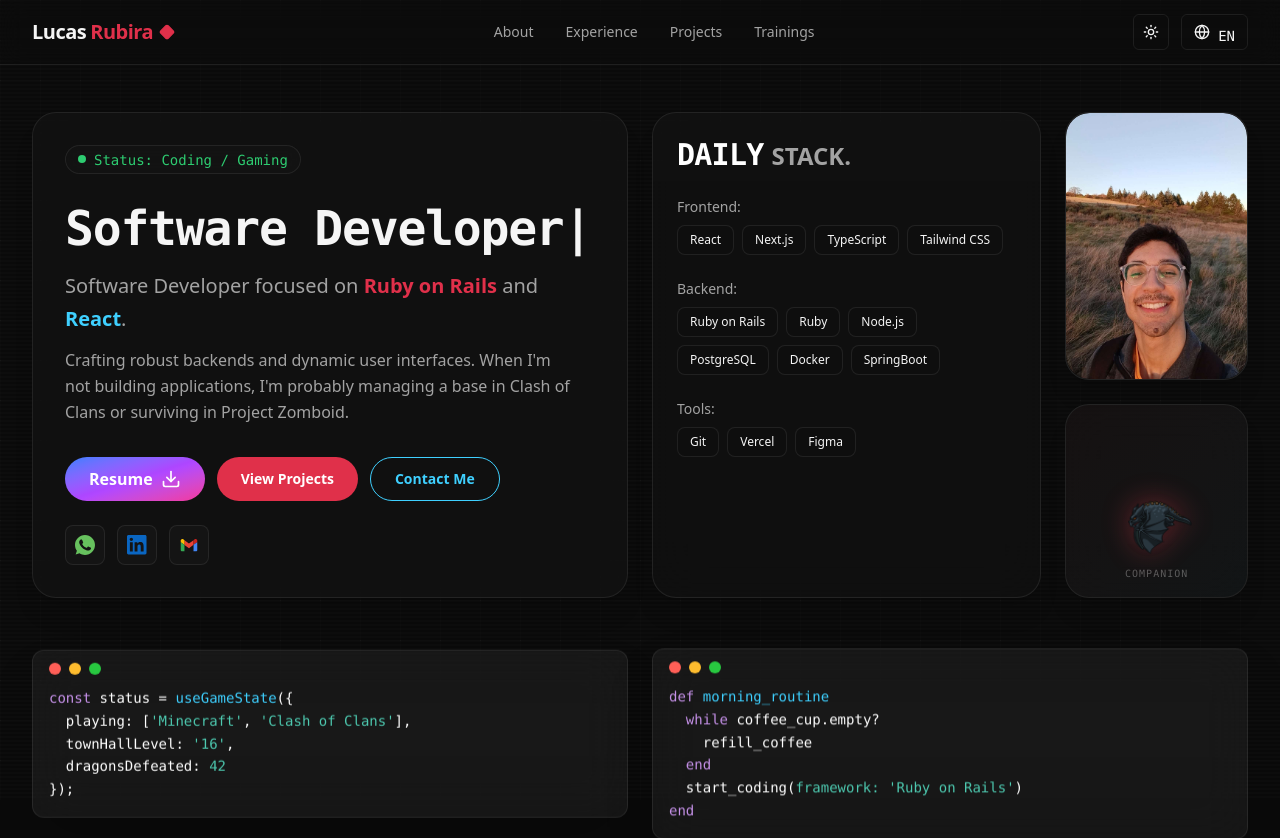
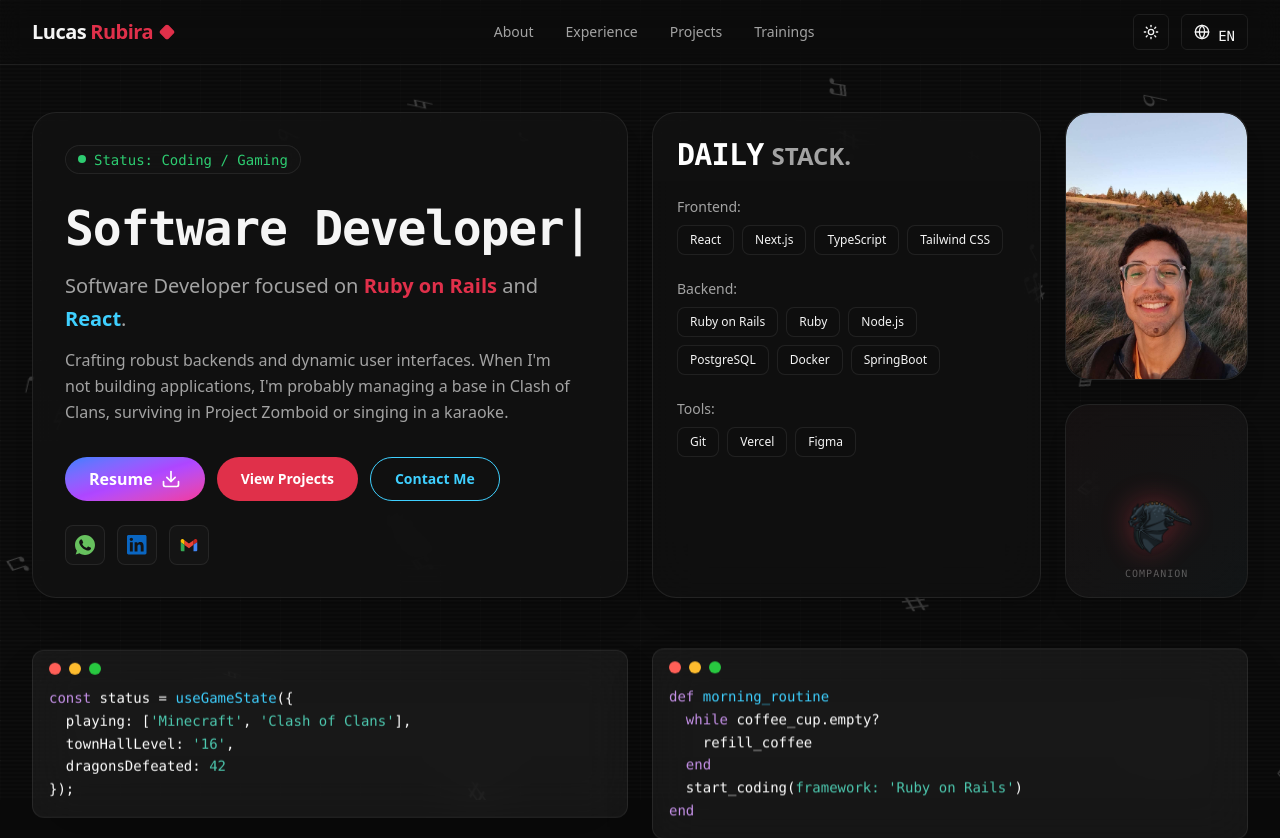
Before and after one commit to horus018/Portfolio, a Next.js app: page / in a window 1280 px wide. Shown: the top 838 px of the page. Built offline with nearby package versions, Linux system fonts and the light colour scheme.

Commit message:
feat: add interactive MusicalNotesBackground
Adds falling musical notes to the background. Notes distribute across the screen, pause on hover, and light up in random colors on click. Also includes minor text updates to the hero description.

```diff
--- a/src/app/page.tsx
+++ b/src/app/page.tsx
@@ -7,6 +7,7 @@
 import { Footer } from "@/components/sections/Footer";
 import { ThemeTransitionDragon } from "@/components/effects/ThemeTransitionDragon";
 import { CircuitBackground } from "@/components/effects/CircuitBackground";
+import { MusicalNotesBackground } from "@/components/effects/MusicalNotesBackground";
 import { ExperienceGrid } from "@/components/sections/ExperienceGrid";
 import { ScrollReveal } from "@/components/effects/ScrollReveal";
 
@@ -16,6 +17,7 @@
   return (
     <>
       <CircuitBackground />
+      <MusicalNotesBackground />
       <ThemeTransitionDragon />
       <Nav />
       <main className="flex-1 flex flex-col items-center w-full max-w-7xl mx-auto px-6 lg:px-8">
--- /dev/null
+++ b/src/components/effects/MusicalNotesBackground.tsx
@@ -0,0 +1,112 @@
+"use client";
+
+import { useState, useEffect, useRef } from "react";
+import { cn } from "@/lib/utils";
+import { useTheme } from "next-themes";
+
+const NOTES = ["♪", "♫", "♩", "♬", "♭", "♮", "♯"];
+const COLORS = [
+  "#FF5733", "#33FF57", "#3357FF", "#F333FF",
+  "#FF33A8", "#33FFF5", "#F5FF33", "#FF8C33",
+  "#8C33FF", "#00E5FF", "#FF007F"
+];
+
+interface NoteData {
+  id: number;
+  char: string;
+  left?: string;
+  right?: string;
+  animationDelay: string;
+  animationDuration: string;
+  color: string;
+  fontSize: number;
+}
+
+export function MusicalNotesBackground() {
+  const [notes, setNotes] = useState<NoteData[]>([]);
+  const [isLitUp, setIsLitUp] = useState(false);
+  const { theme } = useTheme();
+  const prevTheme = useRef<string | undefined>(undefined);
+  const [isHidden, setIsHidden] = useState(false);
+
+  useEffect(() => {
+    const generateNotes = (count: number) => {
+      return Array.from({ length: count }).map(() => ({
+        id: Math.random(),
+        char: NOTES[Math.floor(Math.random() * NOTES.length)],
+        left: `${Math.random() * 100}%`,
+        animationDelay: `-${Math.random() * 30}s`, // Start at random progress
+        animationDuration: `${Math.random() * 15 + 15}s`, // 15s to 30s to fall
+        color: COLORS[Math.floor(Math.random() * COLORS.length)],
+        fontSize: Math.random() * 16 + 20, // 20px to 36px
+      })) as NoteData[];
+    };
+
+    setNotes(generateNotes(40));
+  }, []);
+
+  useEffect(() => {
+    if (!theme) return;
+    if (!prevTheme.current) {
+      prevTheme.current = theme;
+      return;
+    }
+    if (theme !== prevTheme.current) {
+      setIsHidden(true);
+      prevTheme.current = theme;
+
+      const duration = theme === "light" ? 4500 : 3000;
+      const timer = setTimeout(() => {
+        setIsHidden(false);
+      }, duration);
+
+      return () => clearTimeout(timer);
+    }
+  }, [theme]);
+
+  if (notes.length === 0 || isHidden) return null;
+
+  return (
+    <>
+      <div className="fixed inset-0 pointer-events-none z-0 hidden lg:block overflow-hidden">
+        {notes.map((note) => (
+          <div
+            key={note.id}
+            className="absolute top-[-10%] pointer-events-auto cursor-pointer pause-on-hover select-none"
+            style={{
+              left: note.left,
+              animation: `fallNote ${note.animationDuration} linear infinite`,
+              animationDelay: note.animationDelay,
+            }}
+          >
+            <div
+              className={cn(
+                "transition-all duration-300 hover:scale-150",
+                isLitUp ? "opacity-90" : "opacity-20 hover:opacity-80"
+              )}
+              style={{
+                fontSize: note.fontSize,
+                color: isLitUp ? note.color : "inherit",
+                textShadow: isLitUp ? `0 0 15px ${note.color}` : "none",
+              }}
+              onClick={() => setIsLitUp(prev => !prev)}
+            >
+              {note.char}
+            </div>
+          </div>
+        ))}
+      </div>
+      <style dangerouslySetInnerHTML={{
+        __html: `
+          @keyframes fallNote {
+            0% { transform: translateY(-20vh) rotate(0deg); }
+            100% { transform: translateY(120vh) rotate(360deg); }
+          }
+          .pause-on-hover:hover {
+            animation-play-state: paused !important;
+          }
+        `
+      }} />
+    </>
+  );
+}
--- a/src/messages/en.json
+++ b/src/messages/en.json
@@ -9,7 +9,7 @@
     "rolePrefix": "Software Developer focused on ",
     "roleAnd": " and ",
     "roleSuffix": ".",
-    "description": "Crafting robust backends and dynamic user interfaces. When I'm not building applications, I'm probably managing a base in Clash of Clans or surviving in Project Zomboid.",
+    "description": "Crafting robust backends and dynamic user interfaces. When I'm not building applications, I'm probably managing a base in Clash of Clans, surviving in Project Zomboid or singing in a karaoke.",
     "viewProjects": "View Projects",
     "contactMe": "Contact Me",
     "certificates": "Certificates"
--- a/src/messages/pt.json
+++ b/src/messages/pt.json
@@ -9,7 +9,7 @@
     "rolePrefix": "Desenvolvedor de Software focado em ",
     "roleAnd": " e ",
     "roleSuffix": ".",
-    "description": "Criando backends robustos e interfaces dinâmicas. Quando não estou programando, provavelmente estou gerenciando uma vila no Clash of Clans ou sobrevivendo no Project Zomboid.",
+    "description": "Criando backends robustos e interfaces dinâmicas. Quando não estou programando, provavelmente estou gerenciando uma vila no Clash of Clans, sobrevivendo no Project Zomboid ou cantando em algum karaokê.",
     "viewProjects": "Ver Projetos",
     "contactMe": "Contato",
     "certificates": "Certificados"
```
